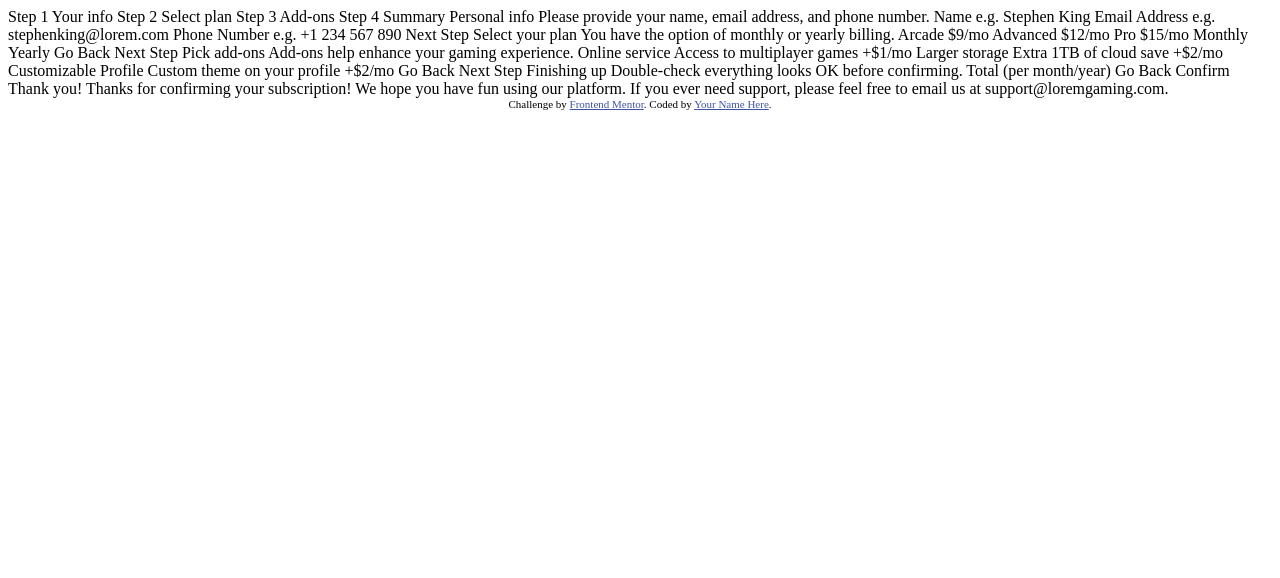
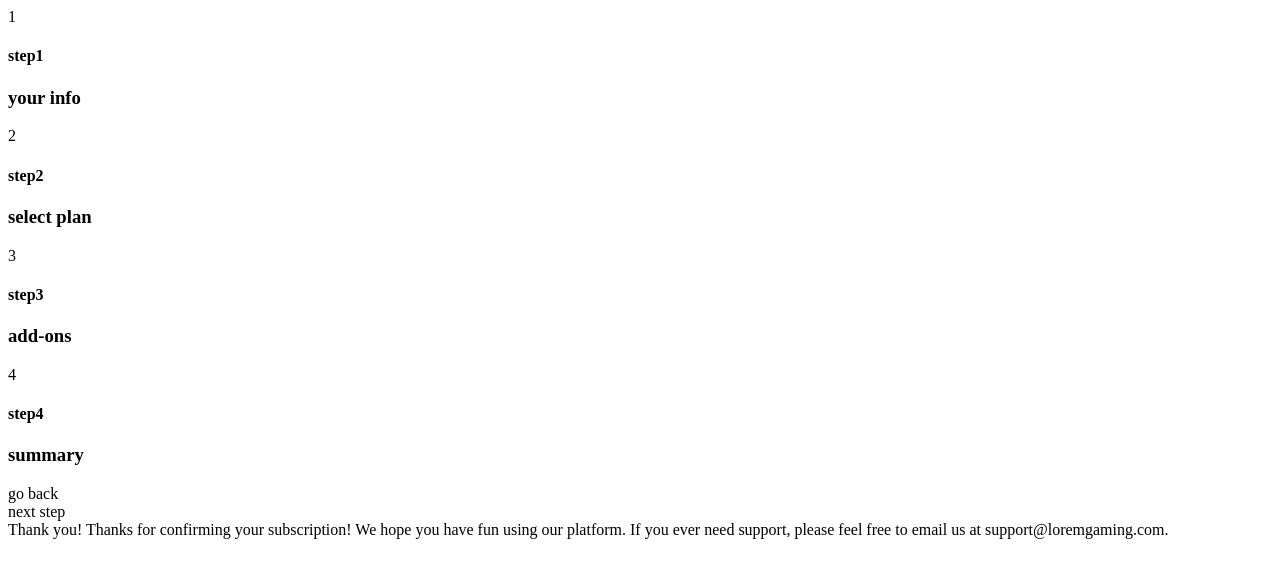
Before and after one commit to Amaaq/MultiStepForm, a plain HTML site: page index.html in a window 1280 px wide. Drawn offline with Linux system fonts and the light colour scheme.

Commit message:
initial mark up (steps and buttons div)

```diff
--- a/index.html
+++ b/index.html
@@ -2,113 +2,47 @@
 <html lang="en">
 <head>
   <meta charset="UTF-8">
-  <meta name="viewport" content="width=device-width, initial-scale=1.0"> <!-- displays site properly based on user's device -->
-
-  <link rel="icon" type="image/png" sizes="32x32" href="./assets/images/favicon-32x32.png">
-
+  <meta name="viewport" content="width=device-width, initial-scale=1.0">
   <title>Frontend Mentor | Multi-step form</title>
-
-  <!-- Feel free to remove these styles or customise in your own stylesheet 👍 -->
-  <style>
-    .attribution { font-size: 11px; text-align: center; }
-    .attribution a { color: hsl(228, 45%, 44%); }
-  </style>
 </head>
 <body>
-
-  <!-- Sidebar start -->
-
-  Step 1
-  Your info
-
-  Step 2
-  Select plan
-
-  Step 3
-  Add-ons
-
-  Step 4
-  Summary
-
-  <!-- Sidebar end -->
-
-  <!-- Step 1 start -->
-
-  Personal info
-  Please provide your name, email address, and phone number.
-
-  Name
-  e.g. Stephen King
-
-  Email Address
-  e.g. stephenking@lorem.com
-
-  Phone Number
-  e.g. +1 234 567 890
-
-  Next Step
-
-  <!-- Step 1 end -->
-
-  <!-- Step 2 start -->
-
-  Select your plan
-  You have the option of monthly or yearly billing.
-
-  Arcade
-  $9/mo
-
-  Advanced
-  $12/mo
-
-  Pro
-  $15/mo
-
-  Monthly
-  Yearly
-
-  Go Back
-  Next Step
-
-  <!-- Step 2 end -->
-
-  <!-- Step 3 start -->
-
-  Pick add-ons
-  Add-ons help enhance your gaming experience.
-
-  Online service
-  Access to multiplayer games
-  +$1/mo
-
-  Larger storage
-  Extra 1TB of cloud save
-  +$2/mo
-
-  Customizable Profile
-  Custom theme on your profile
-  +$2/mo
-
-  Go Back
-  Next Step
-
-  <!-- Step 3 end -->
-
-  <!-- Step 4 start -->
-
-  Finishing up
-  Double-check everything looks OK before confirming.
-
-  <!-- Dynamically add subscription and add-on selections here -->
-
-  Total (per month/year)
-
-  Go Back
-  Confirm
-
-  <!-- Step 4 end -->
-
-  <!-- Step 5 start -->
+    <div id="container">
+      <div id="steps-navigation">
+        <div class="step">
+          <div class="step-number">1</div>
+          <div class="step-details">
+            <h4>step1</h4>
+            <h3>your info</h4>
+          </div>
+        </div>
+        <div class="step">
+          <div class="step-number">2</div>
+          <div class="step-details">
+            <h4>step2</h4>
+            <h3>select plan</h4>
+          </div>
+        </div>
+        <div class="step">
+          <div class="step-number">3</div>
+          <div class="step-details">
+            <h4>step3</h4>
+            <h3>add-ons</h4>
+          </div>
+        </div>
+        <div class="step">
+          <div class="step-number">4</div>
+          <div class="step-details">
+            <h4>step4</h4>
+            <h3>summary</h4>
+          </div>
+        </div>
+      </div>
+      <div id="step-content"></div>
+      <div id="step-buttons">
+        <div id="go-back">go back</div>
+        <div id="next-step">next step</div>
+      </div>
+    </div>
 
   Thank you!
 
@@ -116,11 +50,5 @@
   using our platform. If you ever need support, please feel free
   to email us at support@loremgaming.com.
 
-  <!-- Step 5 end -->
-
-  <div class="attribution">
-    Challenge by <a href="https://www.frontendmentor.io?ref=challenge" target="_blank">Frontend Mentor</a>.
-    Coded by <a href="#">Your Name Here</a>.
-  </div>
 </body>
 </html>
```
